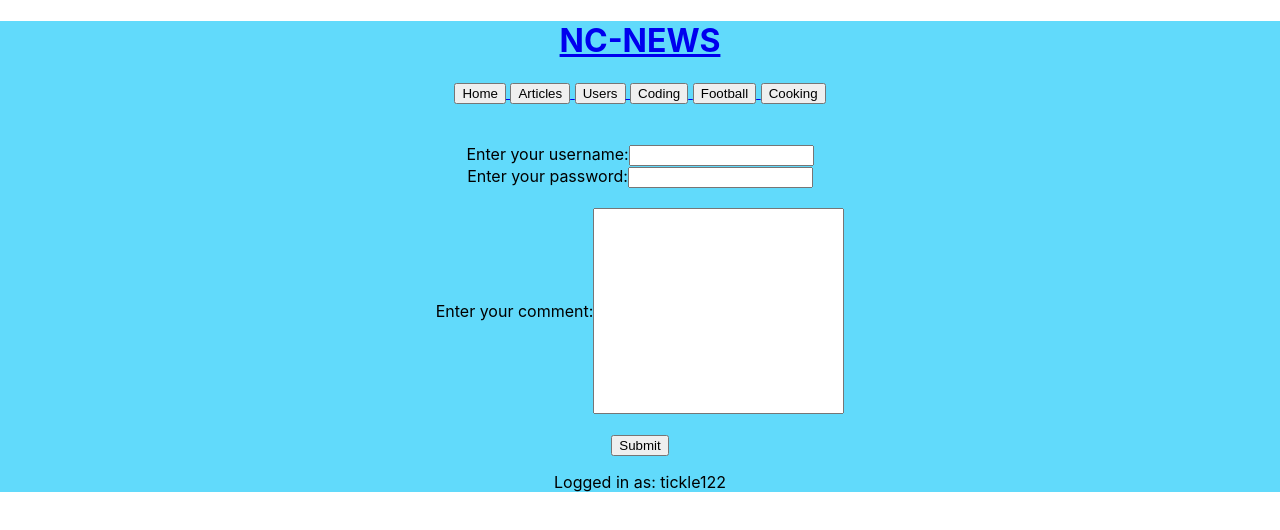
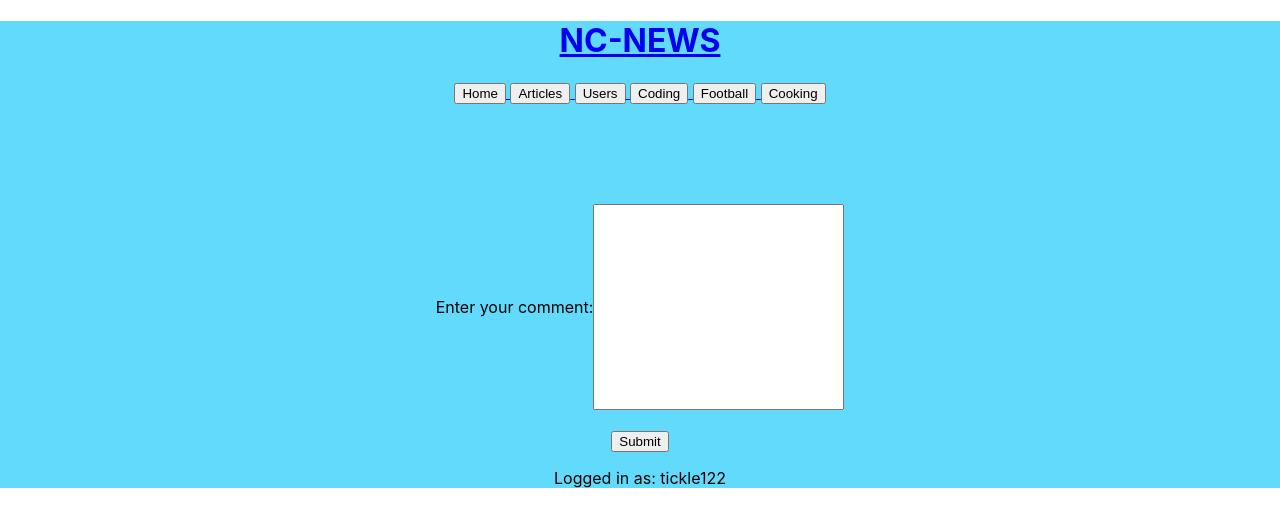
Before and after one commit to scrambledegg33/nc-news, a React (Create React App) app: page /articles/1/comments/addComment in a window 1280 px wide. Shown: the top 530 px of the page. Built offline with nearby package versions, Linux system fonts and the light colour scheme.

Commit message:
work on adding comment

```diff
--- a/src/components/Article.jsx
+++ b/src/components/Article.jsx
@@ -2,11 +2,13 @@ import {useEffect, useState} from 'react';
 import {useParams, Link} from 'react-router-dom';
 import { getArticlesById, patchArticles } from '../utils/api';
 import CommentsList from './CommentsList';
+import PostComment from './PostComment';
 
 export default function Article() {
     const {article_id} = useParams();
     const [currArticle, setCurrArticle] = useState({});
     const [isLoading, setIsLoading] = useState(true);
+    const [toggle, setToggle] = useState(false)
 
 
     useEffect(() => {
@@ -47,8 +49,9 @@ export default function Article() {
             <p>Votes: {currArticle.votes}</p>
             <button onClick={() => handleVote(article_id, 1)}className="greenButton">upVote</button>
             <button onClick={() => handleVote(article_id, -1)} className="redButton">downVote</button>
-            <Link key={currArticle.article_id} to={`/articles/${currArticle.article_id}/comments/addComment`}><button>Add Comment</button></Link>
-            < CommentsList />
+           <button onClick={() => setToggle(true)}>Add Comment</button>
+            {toggle && <PostComment />}
+            <CommentsList />
         </div>
     )
 }
--- a/src/components/PostComment.jsx
+++ b/src/components/PostComment.jsx
@@ -1,48 +1,31 @@
 import {useEffect, useState} from 'react';
 import {useParams} from 'react-router-dom';
 import {  postComment, getCommentsById } from '../utils/api';
-import username from './LoginStatus';
 
 
 export default function PostComment() {
-    const [author, setAuthor] = useState("");
+    const [author, setAuthor] = useState("tickle122");
     const [body , setBody] = useState("")
     const {article_id} = useParams();
-    const [pass, setPass] = useState("");
-    const password = "swordfish"
+    const [toggle, setToggle] = useState(false)
 
-    const handleAuthor = (event) => {
-      const value = event.target.value;
-      setAuthor(value)
-     }
+
 
     const handleBody = (event) => {
       const value = event.target.value;
+      console.log(value)
       setBody(value)
      }
 
-    const handlePassword = (event) => {
-      const value = event.target.value;
-      setPass(value)
-     }
-
-
     const handleSubmit = (event) => {
       event.preventDefault();
-      if (pass == password){
+
       postComment(article_id, author, body).then((res) => {
-        console.log(res)
-        return res;
-      })
-    } else{
-        alert("incorrect password")
-    }
+          return res;
+        })
+        setToggle(true)
 
     }
-
-
-
-
 
 
     return (
@@ -50,23 +33,7 @@ export default function PostComment() {
             <br></br>
             <br></br>
       <form onSubmit={handleSubmit}>
-        <label>Enter your username:
-        <input
-          type="text"
-          name="author"
-          value={author}
-          onChange={handleAuthor}
-        />
-        </label>
         <br></br>
-        <label>Enter your password:
-        <input
-          type="password"
-          name="password"
-          value={pass}
-          onChange={handlePassword}
-        />
-        </label>
         <br></br>
         <br></br>
         <label>Enter your comment:
@@ -80,8 +47,9 @@ export default function PostComment() {
           </label>
           <br></br>
           <br></br>
-          <input type="submit" />
+          <input type="submit" value="Submit"/>
       </form>
+      {toggle && <p>comment posted</p>}
       </div>
     )
 }
```
